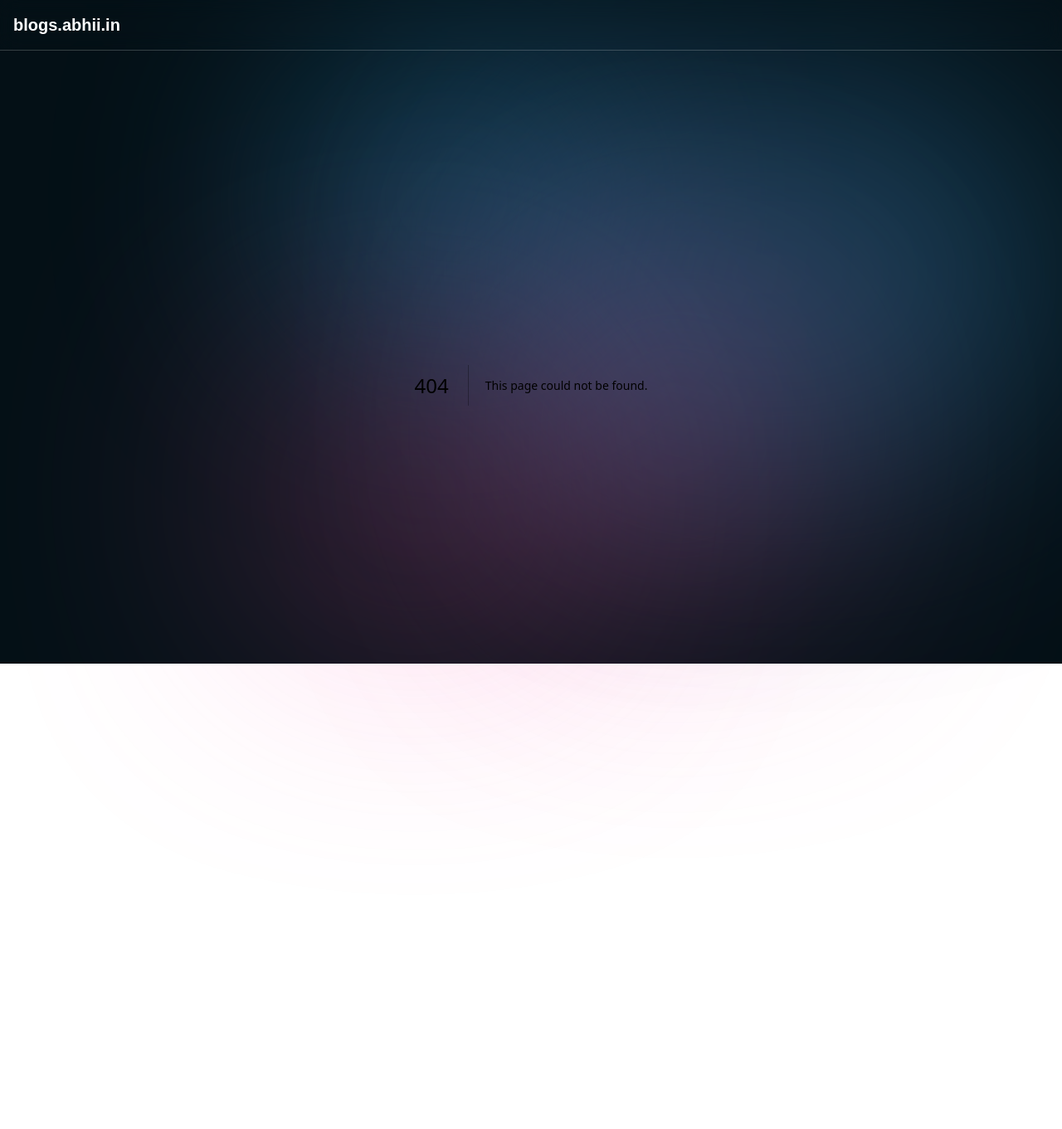
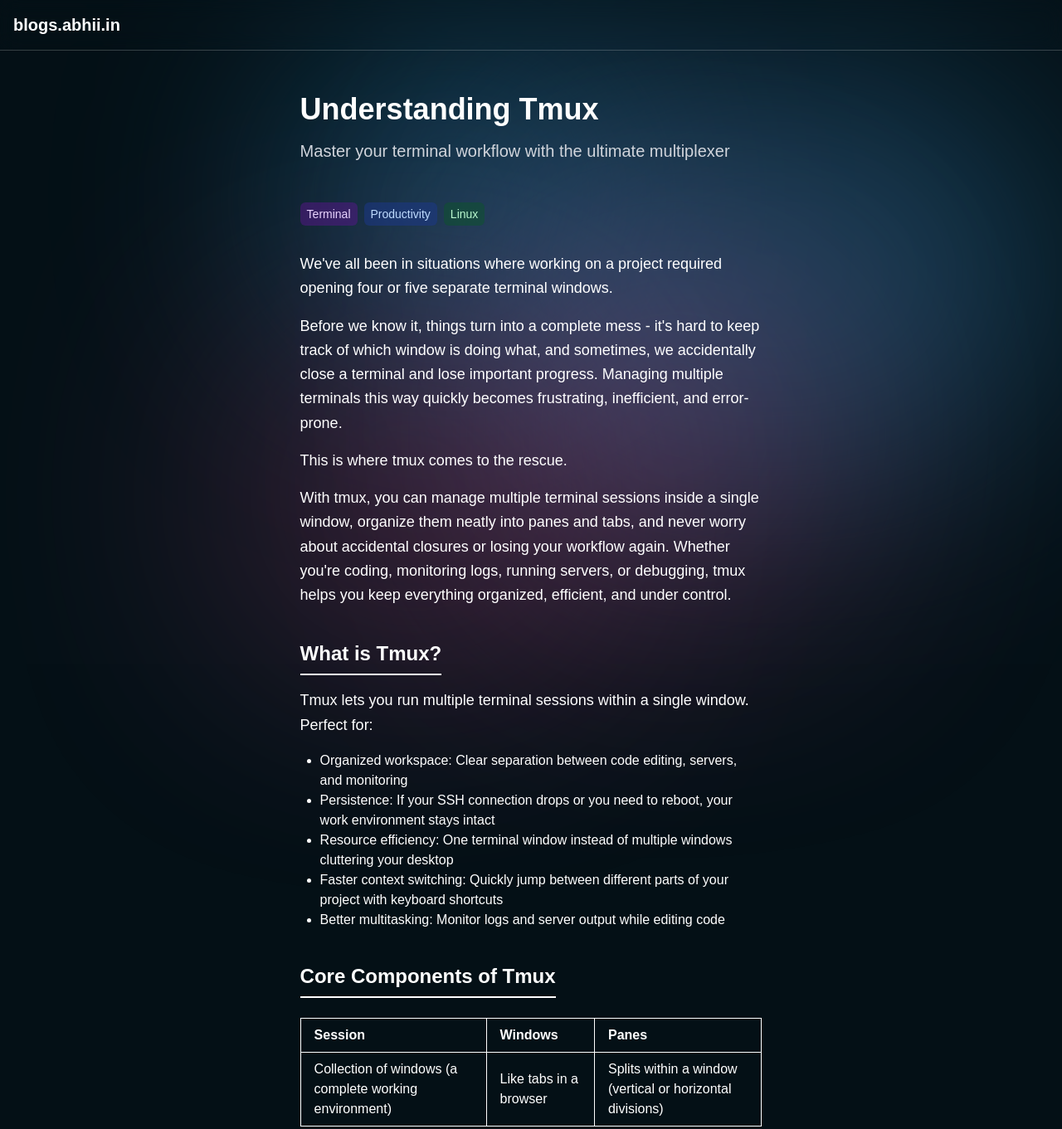
Before and after one commit to Abhinav-Prajapati/blogs, a Next.js app: page /understanding-tmux in a window 1280 px wide. Before the commit this address had no page. Shown: the top 1361 px of the page at 83% size. Before the commit the page ends 864 px from the top, so only its background shows below. Built offline with nearby package versions, Linux system fonts and the light colour scheme.

Commit message:
add Tmux blog post with comprehensive guide and code examples

```diff
--- /dev/null
+++ b/app/understanding-tmux/page.tsx
@@ -0,0 +1,296 @@
+"use client";
+import React from "react";
+import {
+  BlogContainer,
+  BlogHeader,
+  Heading2,
+  Heading3,
+  Paragraph,
+  CodeSection,
+  Table,
+  Callout,
+  Tag,
+  Card,
+  Divider,
+  Accordion,
+} from "@/components/blogComponets";
+
+const TmuxBlog: React.FC = () => {
+  // Code snippets
+  const tmuxBasicCommands = `# Create a new session
+tmux new -s my-project
+# List sessions
+tmux ls
+# Attach to existing session
+tmux attach -t my-project
+# Detach from session (keeps running)
+Prefix + d
+# Kill session
+tmux kill-session -t my-project`;
+
+  const tmuxWindowsCommand = `# Create new window
+Prefix + c
+# Switch to window by number
+Prefix + [number]
+# Next/previous window
+Prefix + n / Prefix + p
+# Rename window
+Prefix + ,
+# List windows
+Prefix + w`;
+
+  const tmuxPansCommand = `# Split vertically
+Prefix + %
+# Split horizontally
+Prefix + "
+# Navigate between panes
+Prefix + arrow keys
+# Toggle pane full-screen
+Prefix + z
+# Close current pane
+Prefix + x`;
+
+  const tmuxConfig = `# ~/.tmux.conf example
+# Remap prefix from 'C-b' to 'C-a'
+unbind C-b
+set-option -g prefix C-a
+bind-key C-a send-prefix
+
+# Split panes using | and -
+bind | split-window -h
+bind - split-window -v
+unbind '"'
+unbind %
+
+# Reload config file
+bind r source-file ~/.tmux.conf
+
+# Switch panes using Alt-arrow
+bind -n M-Left select-pane -L
+bind -n M-Right select-pane -R
+bind -n M-Up select-pane -U
+bind -n M-Down select-pane -D
+
+# Enable mouse mode
+set -g mouse on
+
+# Set status bar
+set -g status-bg black
+set -g status-fg white`;
+
+  // Table data
+  const headers = ["Session", "Windows", "Panes"];
+  const rows = [
+    [
+      "Collection of windows (a complete working environment)",
+      "Like tabs in a browser",
+      "Splits within a window (vertical or horizontal divisions)",
+    ],
+  ];
+
+  return (
+    <BlogContainer>
+      <BlogHeader
+        title="Understanding Tmux"
+        subtitle="Master your terminal workflow with the ultimate multiplexer"
+      />
+
+      <div className="mb-6">
+        <Tag color="purple">Terminal</Tag>
+        <Tag color="blue">Productivity</Tag>
+        <Tag color="green">Linux</Tag>
+      </div>
+
+      <Paragraph>
+        We&apos;ve all been in situations where working on a project required
+        opening four or five separate terminal windows.
+      </Paragraph>
+
+      <Paragraph>
+        Before we know it, things turn into a complete mess - it&apos;s hard to
+        keep track of which window is doing what, and sometimes, we accidentally
+        close a terminal and lose important progress. Managing multiple
+        terminals this way quickly becomes frustrating, inefficient, and
+        error-prone.
+      </Paragraph>
+
+      <Paragraph>This is where tmux comes to the rescue.</Paragraph>
+
+      <Paragraph>
+        With tmux, you can manage multiple terminal sessions inside a single
+        window, organize them neatly into panes and tabs, and never worry about
+        accidental closures or losing your workflow again. Whether you&apos;re
+        coding, monitoring logs, running servers, or debugging, tmux helps you
+        keep everything organized, efficient, and under control.
+      </Paragraph>
+
+      <Heading2>What is Tmux?</Heading2>
+
+      <Paragraph>
+        Tmux lets you run multiple terminal sessions within a single window.
+        Perfect for:
+      </Paragraph>
+      <ul className="list-disc pl-6 mb-6">
+        <li>
+          Organized workspace: Clear separation between code editing, servers,
+          and monitoring
+        </li>
+        <li>
+          Persistence: If your SSH connection drops or you need to reboot, your
+          work environment stays intact
+        </li>
+        <li>
+          Resource efficiency: One terminal window instead of multiple windows
+          cluttering your desktop
+        </li>
+        <li>
+          Faster context switching: Quickly jump between different parts of your
+          project with keyboard shortcuts
+        </li>
+        <li>
+          Better multitasking: Monitor logs and server output while editing code
+        </li>
+      </ul>
+
+      <Heading2>Core Components of Tmux</Heading2>
+
+      <Table headers={headers} rows={rows} />
+
+      <Heading2>Understanding Tmux Server</Heading2>
+
+      <Paragraph>
+        When you run tmux, it starts a server process in the background. This
+        server manages your sessions, windows, and panes — it&apos;s like a
+        manager that keeps everything running for you. The tmux server is
+        independent of your terminal window. Even if you close your terminal,
+        the server keeps your tmux sessions alive. You can reconnect to your
+        sessions anytime using tmux attach or tmux attach-session.
+      </Paragraph>
+
+      <Card title="Why Use Tmux?">
+        <ul className="list-disc pl-6">
+          <li>Session persistence (no more lost work if SSH disconnects)</li>
+          <li>Improved terminal organization and multitasking</li>
+          <li>Consistent workflow across different environments</li>
+          <li>Keyboard-focused interface increases productivity</li>
+          <li>Highly customizable to suit your workflow</li>
+        </ul>
+      </Card>
+
+      <Heading2>Prefix Key</Heading2>
+
+      <Paragraph>
+        All tmux commands start with `Ctrl+b` (the prefix). I&apos;ll suggest
+        changing to something which you can easily press. I use `Alt+j` as my
+        fingers rest on these keys by default.
+      </Paragraph>
+
+      <Callout type="info" title="Customizing Your Prefix">
+        To change your prefix key, add this to your <code>~/.tmux.conf</code>{" "}
+        file:
+        <pre className="mt-2 bg-gray-800 p-2 rounded">
+          unbind C-b
+          <br />
+          set-option -g prefix M-j
+          <br />
+          bind-key M-j send-prefix
+        </pre>
+      </Callout>
+
+      <Heading2>Tmux Workflow</Heading2>
+
+      <Paragraph>
+        In Tmux you can have a Session for a project which can hold multiple
+        windows and each window can have multiple panes as shown in the examples
+        below.
+      </Paragraph>
+
+      <Heading3>Sessions</Heading3>
+
+      <Paragraph>
+        When to use: For different projects or workflows. Below are some basic
+        tmux commands for managing sessions:
+      </Paragraph>
+
+      <CodeSection code={tmuxBasicCommands} language="bash" />
+
+      <Heading3>Windows</Heading3>
+
+      <Paragraph>
+        When to use: For different tasks within a project. Below are some basic
+        tmux commands for managing windows:
+      </Paragraph>
+
+      <CodeSection code={tmuxWindowsCommand} language="bash" />
+
+      <Heading3>Panes</Heading3>
+
+      <Paragraph>
+        When to use: To view multiple things simultaneously:
+      </Paragraph>
+
+      <CodeSection code={tmuxPansCommand} language="bash" />
+
+      <Divider />
+
+      <Heading2>Advanced Tmux Configuration</Heading2>
+
+      <Paragraph>
+        Customizing tmux will help you create a more efficient and enjoyable
+        workflow. Here&apos;s a sample configuration file to get you started:
+      </Paragraph>
+
+      <CodeSection title="~/.tmux.conf" code={tmuxConfig} language="bash" />
+
+      <Accordion title="Common Tmux Issues & Solutions">
+        <div className="space-y-4">
+          <div>
+            <h4 className="font-bold">Copy/Paste Not Working</h4>
+            <p>Add this to your .tmux.conf:</p>
+            <pre className="bg-gray-800 p-2 rounded mt-1">
+              # For macOS
+              <br />
+              set-option -g default-command &quot;reattach-to-user-namespace -l
+              bash&quot;
+              <br />
+              <br />
+              # For Linux
+              <br />
+              bind -T copy-mode-vi y send-keys -X copy-pipe-and-cancel
+              &apos;xclip -in -selection clipboard&apos;
+            </pre>
+          </div>
+
+          <div>
+            <h4 className="font-bold">Colors Not Displaying Correctly</h4>
+            <p>Add this to your .tmux.conf:</p>
+            <pre className="bg-gray-800 p-2 rounded mt-1">
+              set -g default-terminal &quot;screen-256color&quot;
+              <br />
+              set -ga terminal-overrides &quot;,*256col*:Tc&quot;
+            </pre>
+          </div>
+        </div>
+      </Accordion>
+
+      <Heading2>Conclusion</Heading2>
+
+      <Paragraph>
+        Tmux is an essential tool for anyone who spends significant time in the
+        terminal. By mastering sessions, windows, and panes, you can transform
+        your terminal workflow into a highly efficient and organized system.
+        Start with the basics, gradually incorporate more advanced features, and
+        customize your setup to match your specific needs.
+      </Paragraph>
+
+      <Callout type="success" title="Next Steps">
+        Install tmux today with <code>apt install tmux</code> (Ubuntu/Debian),
+        <code>brew install tmux</code> (macOS), or your system&apos;s package
+        manager. Then create your first session with{" "}
+        <code>tmux new -s myproject</code>!
+      </Callout>
+    </BlogContainer>
+  );
+};
+
+export default TmuxBlog;
```
